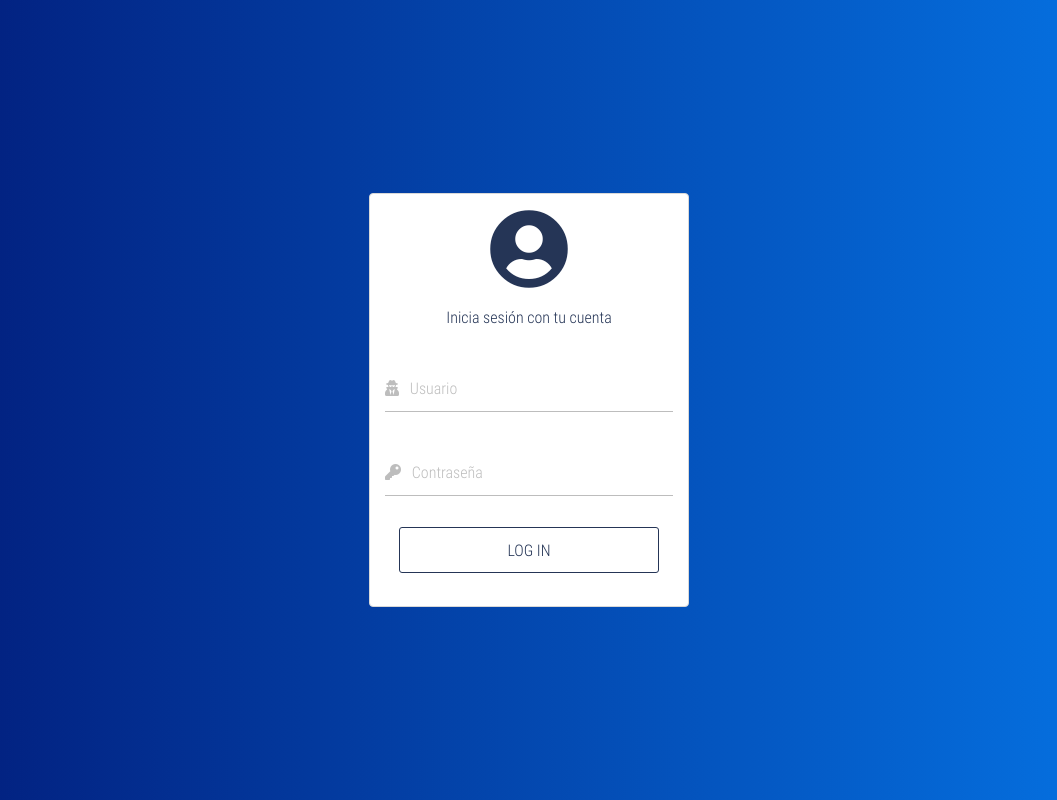
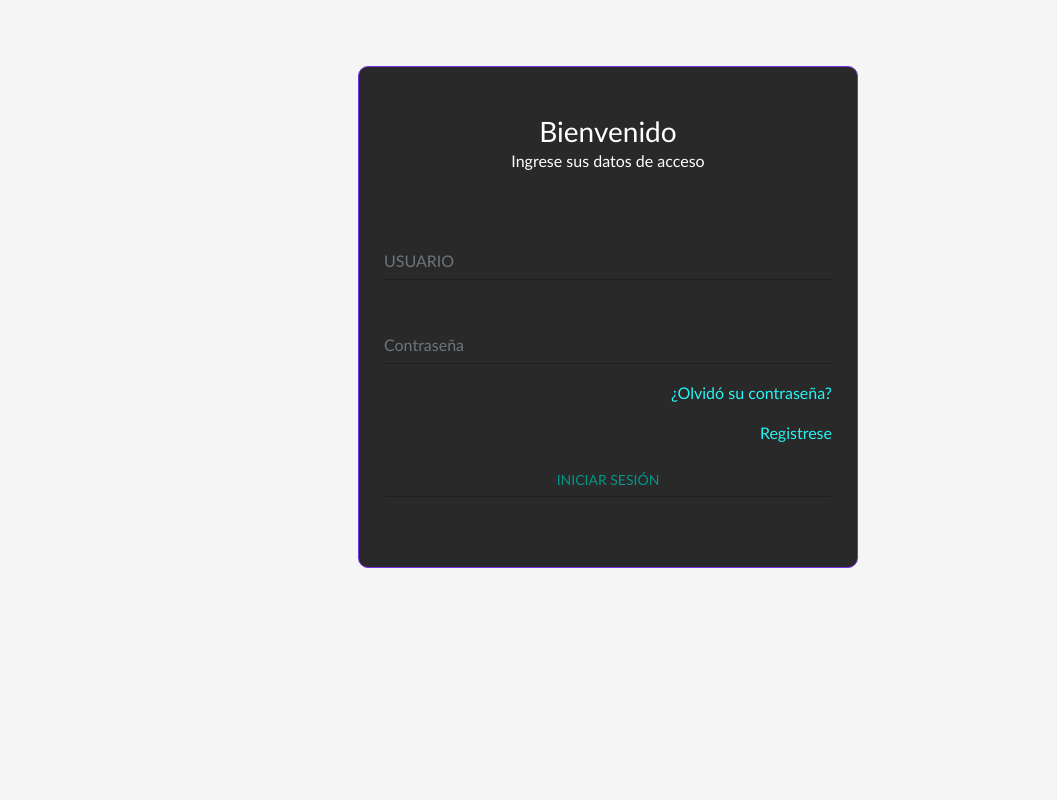
Before and after one commit to maguilera4323/proyectoSIA, a PHP site: page /proyectoSIA/ in a window 1280 px wide. Shown: the whole page, without its empty margins (111-1168 px from the left). Run offline with PHP 8.4, Linux system fonts and the light colour scheme; some libraries are stand-ins or nearby versions.

Commit message:
Login - estructura backend y frontend

```diff
--- a/controladores/loginControlador.php
+++ b/controladores/loginControlador.php
@@ -48,7 +48,7 @@ class loginControlador extends mainModel{
 				/* $parametroIntentosValidos=new Usuario();
 				$valorParametro=$verificarDatos->intentosValidos(); */
 
-				if($ingresos_erroneos>=2){
+				if($ingresos_erroneos>=3){
 					$respuesta = $verificarDatos->bloquearUsuario($usuario);
 					$_SESSION['fallo_login'] = 'Usuario bloqueado';//Creamos una nueva variable de sesion
     				return header("Location:".SERVERURL."login/");
--- a/vistas/contenidos/login-view.php
+++ b/vistas/contenidos/login-view.php
@@ -23,7 +23,7 @@
     }
 	?>
 
-<div class="login-container">
+<!-- <div class="login-container">
 		<div class="login-content">
 			<p class="text-center">
 				<i class="fas fa-user-circle fa-5x"></i>
@@ -64,4 +64,69 @@
 				<button type="submit" name="acceder" class="btn-login text-center">LOG IN</button>
 			</form>
 		</div>
-	</div>
+	</div> -->
+
+	<section class="ftco-section">
+		<div class="container">
+			<div class="row justify-content-center">
+            <form action="" method="POST" id="formlg">
+				<div class="col-md-6 text-center mb-5">
+				</div>
+			</div>
+		<form action="" method="POST" id="formlg">
+			<div class="row justify-content-center">
+				<div class="col-md-6 col-lg-4">
+					<div class="login-wrap py-5">
+		      	<div class="img d-flex align-items-center justify-content-center" style="background-image: url(images/CityCoffe.jpeg);"></div>
+		      	<h3 class="text-center mb-0">Bienvenido</h3>
+		      	<p class="text-center">Ingrese sus datos de acceso</p>
+				  <?php
+				 if(isset($_SESSION['fallo_login'])){
+					/* echo $_SESSION['fallo_login']; */
+					switch($_SESSION['fallo_login']){
+						case 'Datos incorrectos':
+							echo '<div div class="alert alert-danger" role="alert">Los datos introducidos son incorrectos</div>';
+							$_SESSION['count']+=0.5;
+						break;
+						case 'Usuario inactivo':
+							echo '<div class="alert alert-warning text-center">El usuario está inactivo</div>';
+						break;
+						case 'Usuario bloqueado':
+							echo '<div class="alert alert-warning text-center">El usuario está bloqueado</div>';
+							$_SESSION['count']=0;
+						break;
+					 	}
+				 	}
+			 		?>
+                    <br>
+						<form action="#" class="login-form">
+		      		<div class="form-group">
+		      			<div class="icon d-flex align-items-center justify-content-center"></span></div>
+		      			<input type="text" class="form-control" name="usuario" id="usuario" style="text-transform: uppercase" placeholder="Usuario"
+						required pattern="[A-Za-zñÑ!#$%&/=?¡*.-_@\~^]+" title="Ingrese solo letras y números sin espacios" />
+		      		</div>
+	            <div class="form-group">
+				<div class="icon d-flex align-items-center justify-content-center"><span> <i class="bi bi-eye-slash icono" onclick="mostrarContrasena()"></i></span></div>
+	              <input type="password" class="form-control clave" name="clave" id="clave" minlength="5" maxlength="20" placeholder="Contraseña"
+				   required />
+	            </div>
+				<input type="hidden" class="form-control" name="contador" id="contador" value=<?php echo $_SESSION["count"] ?> />
+	            <div class="form-group d-md-flex">
+						<div class="w-100 text-md-right" id=opcion_rec>
+							<a href="Rec_clave.php" id=opcion_rec>¿Olvidó su contraseña?</a>
+						</div>
+	            </div>
+				<div class="form-group d-md-flex">
+						<div class="w-100 text-md-right">
+							<a href="nuevo_usuario.php" id=opcion_reg>Registrese</a>
+						</div>
+	            </div>
+	            <div class="form-group">
+	            	<button type="submit" id="btn-enviar "class="btn form-control btn-primary rounded submit px-3"
+					data-bs-toggle="modal" name="acceder" data-bs-target="#exampleModal">Iniciar Sesión</button>
+	            </div>
+				</div>
+			</div>
+		 </form>
+		</div>
+	</section>
--- /dev/null
+++ b/vistas/css/estilos-login.css
@@ -0,0 +1,32 @@
+
+h3,p{
+    color:white;
+}
+
+.login-wrap {
+    width: 500px;
+    border: 1px solid #7731e7;
+    padding: 25px;
+    position: absolute;
+    top: 10%;
+    left: 5%;
+    justify-content: center;
+    align-items: center;
+    background-color:rgb(41, 41, 41);
+    border-radius: 10px;
+    font-family: 'calibri';
+}
+
+#usuario,#clave{
+    background-color:rgb(41, 41, 41);
+    color:white;
+}
+
+#opcion_rec, #opcion_reg{
+    color:rgb(39, 243, 243);
+    text-decoration: none;
+}
+
+button #btn_enviar .btn{
+    background-color: aqua;
+}
--- a/vistas/inc/Link.php
+++ b/vistas/inc/Link.php
@@ -22,6 +22,8 @@
 <!-- General Styles -->
 <link rel="stylesheet" href="<?php echo SERVERURL; ?>vistas/css/style.css">
 
+<link rel="stylesheet" href="<?php echo SERVERURL; ?>vistas/css/estilos-login.css">
+
 
     <!-- General Styles
     //// eliminanos el punto de inicio y colocamos <?php echo SERVERURL;?>vistas  para poder reconocer los CSS
```
